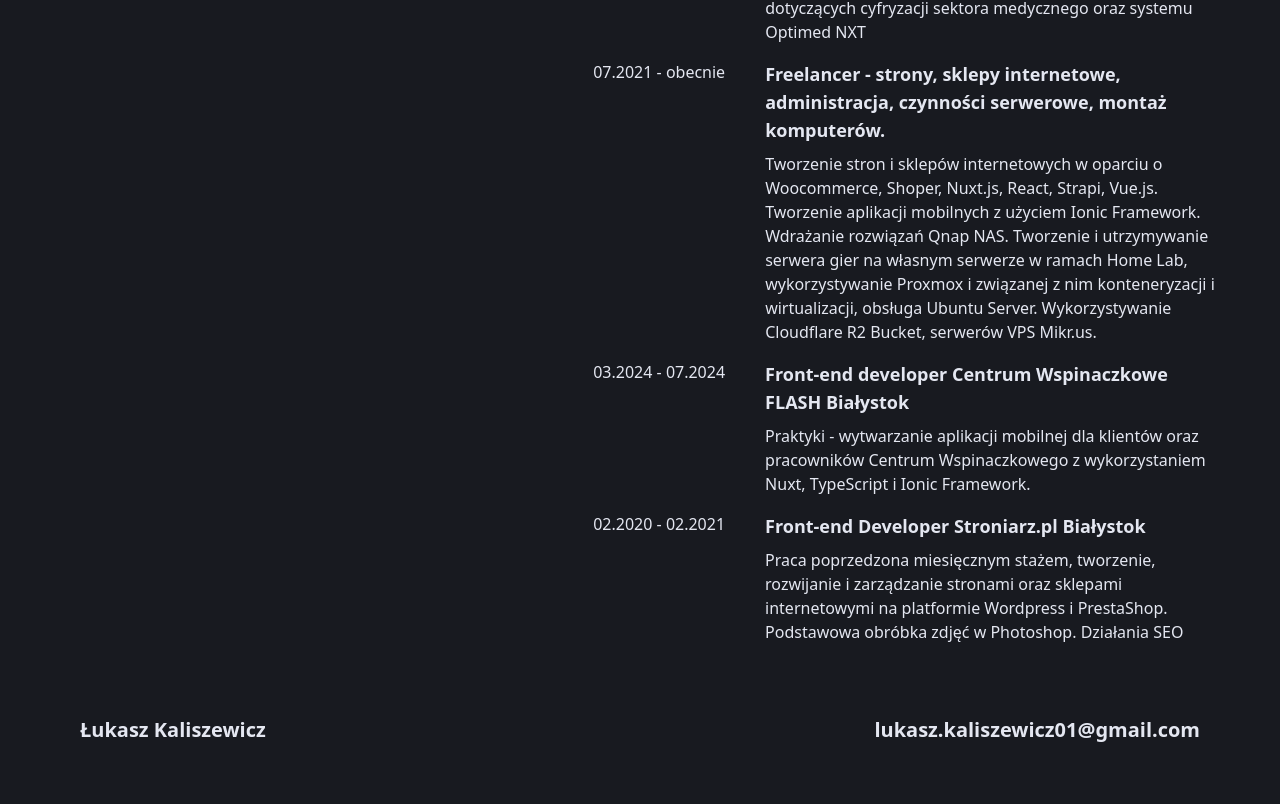
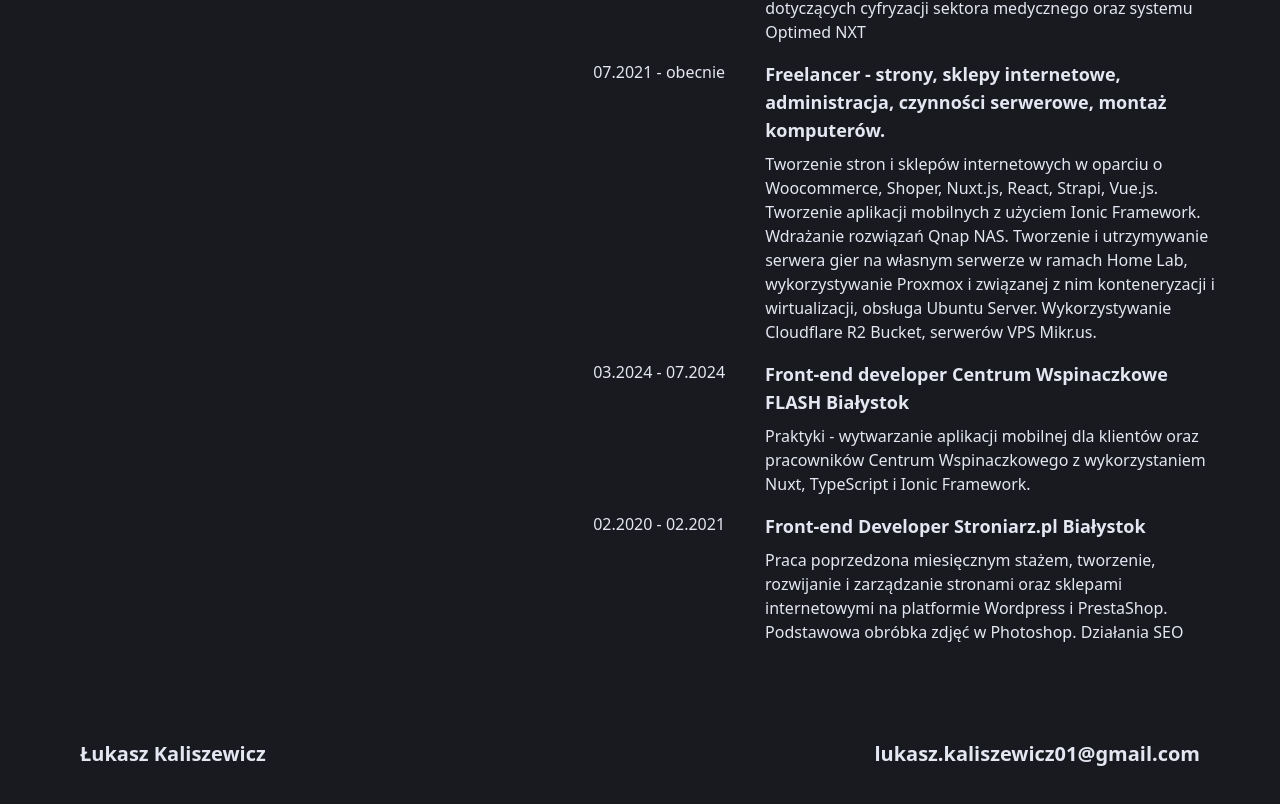
Before and after one commit to lukaso1r/lukaszkaliszewiczportfolio, a Next.js app: page / in a window 1280 px wide. Shown: the part 1825-2629 px from the top of the page. Before the commit the page ends 2585 px from the top, so only its background shows below. Built offline with nearby package versions, Linux system fonts and the light colour scheme.

Commit message:
fix/ tailwind fixes

```diff
--- a/src/components/footer.tsx
+++ b/src/components/footer.tsx
@@ -1,6 +1,6 @@
 
 export const Footer = () => (
-  <footer className="2xl:w-[85rem] lg:w-[100%] xl:w-[90%] w-full flex flex-col lg:flex-row justify-between items-center p-4 mx-auto">
+  <footer className="2xl:w-[85rem] lg:w-[100%] xl:w-[90%] w-full flex flex-col lg:flex-row justify-between items-center px-4 pt-10 pb-18 gap-4 mx-auto">
     <p className="text-xl font-bold max-w-fit ">Łukasz Kaliszewicz</p>
     <p className="text-xl font-bold max-w-fit ">lukasz.kaliszewicz01@gmail.com</p>
   </footer>
```
